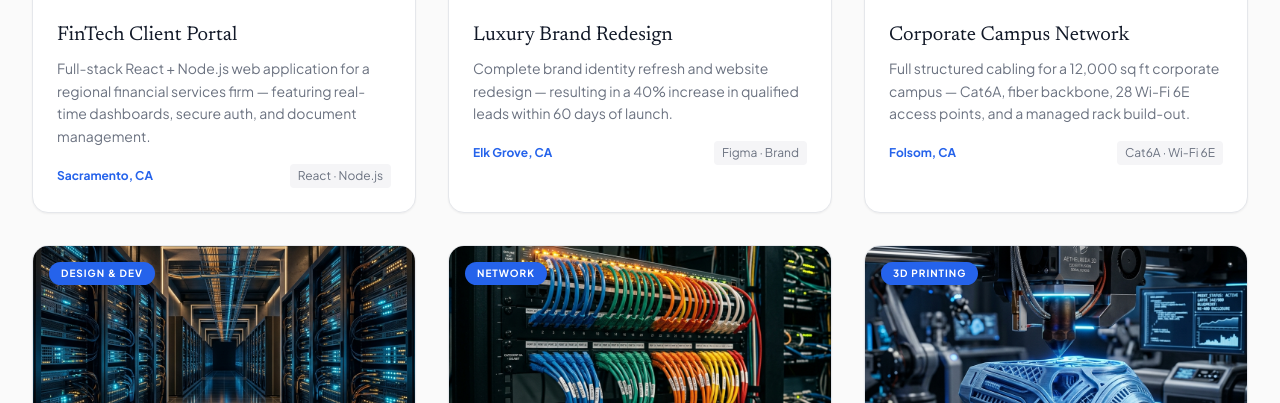
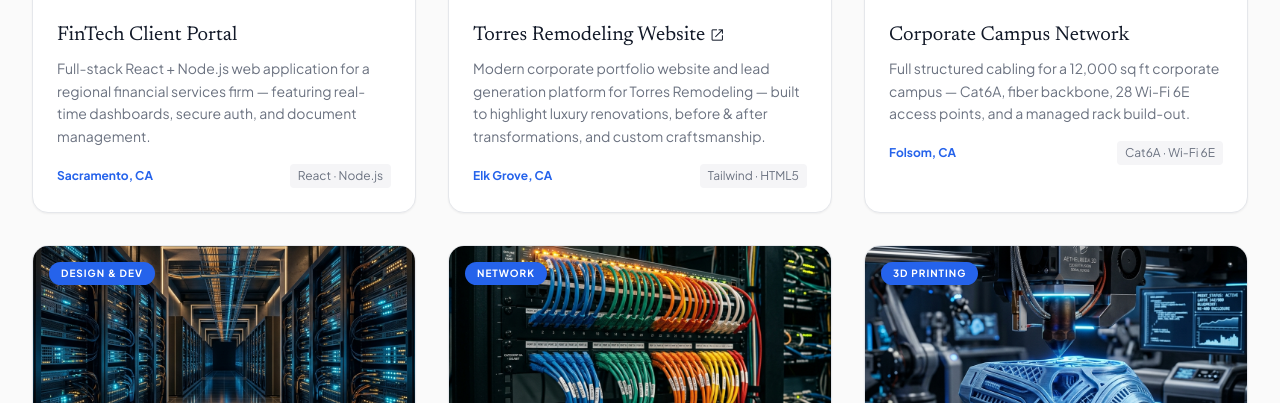
Before and after one commit to getsumactright/WeCanBuildThat, a plain HTML site: page portfolio.html in a window 1280 px wide. Shown: the part 697-1100 px from the top of the page. Drawn offline with nearby package versions, Linux system fonts and the light colour scheme.

Commit message:
Link Torres Remodeling project card to external domain

```diff
--- a/portfolio.html
+++ b/portfolio.html
@@ -147,17 +147,21 @@
             </div>
 
             <div class="project-card bg-white rounded-2xl border border-border-light overflow-hidden shadow-sm reveal delay-200" data-category="web-dev">
-                <div class="h-56 overflow-hidden relative cursor-pointer" onclick="openLightbox('images/web_design.png','Luxury Brand Redesign — Elk Grove, CA')">
-                    <img class="w-full h-full object-cover transition-transform duration-700 hover:scale-110" src="images/web_design.png" alt="Luxury Brand Redesign"/>
+                <div class="h-56 overflow-hidden relative cursor-pointer" onclick="openLightbox('images/web_design.png','Torres Remodeling Website — Elk Grove, CA')">
+                    <img class="w-full h-full object-cover transition-transform duration-700 hover:scale-110" src="images/web_design.png" alt="Torres Remodeling Website"/>
                     <div class="absolute inset-0 bg-midnight/30 opacity-0 hover:opacity-100 transition-opacity flex items-center justify-center"><span class="material-symbols-outlined text-white text-4xl">zoom_in</span></div>
                     <span class="absolute top-4 left-4 bg-accent text-white text-[10px] uppercase font-bold tracking-widest px-3 py-1 rounded-full">Design & Dev</span>
                 </div>
                 <div class="p-6">
-                    <h3 class="font-serif text-xl text-midnight mb-2">Luxury Brand Redesign</h3>
-                    <p class="text-text-muted text-sm leading-relaxed mb-4">Complete brand identity refresh and website redesign — resulting in a 40% increase in qualified leads within 60 days of launch.</p>
+                    <h3 class="font-serif text-xl text-midnight mb-2 hover:text-accent transition-colors">
+                        <a href="https://torresremodel.com" target="_blank" rel="noopener noreferrer" class="flex items-center gap-1">
+                            Torres Remodeling Website <span class="material-symbols-outlined text-base">open_in_new</span>
+                        </a>
+                    </h3>
+                    <p class="text-text-muted text-sm leading-relaxed mb-4">Modern corporate portfolio website and lead generation platform for Torres Remodeling — built to highlight luxury renovations, before & after transformations, and custom craftsmanship.</p>
                     <div class="flex items-center justify-between">
                         <span class="text-xs font-bold text-accent">Elk Grove, CA</span>
-                        <span class="text-xs text-text-muted bg-apple px-2 py-1 rounded">Figma · Brand</span>
+                        <span class="text-xs text-text-muted bg-apple px-2 py-1 rounded">Tailwind · HTML5</span>
                     </div>
                 </div>
             </div>
```
